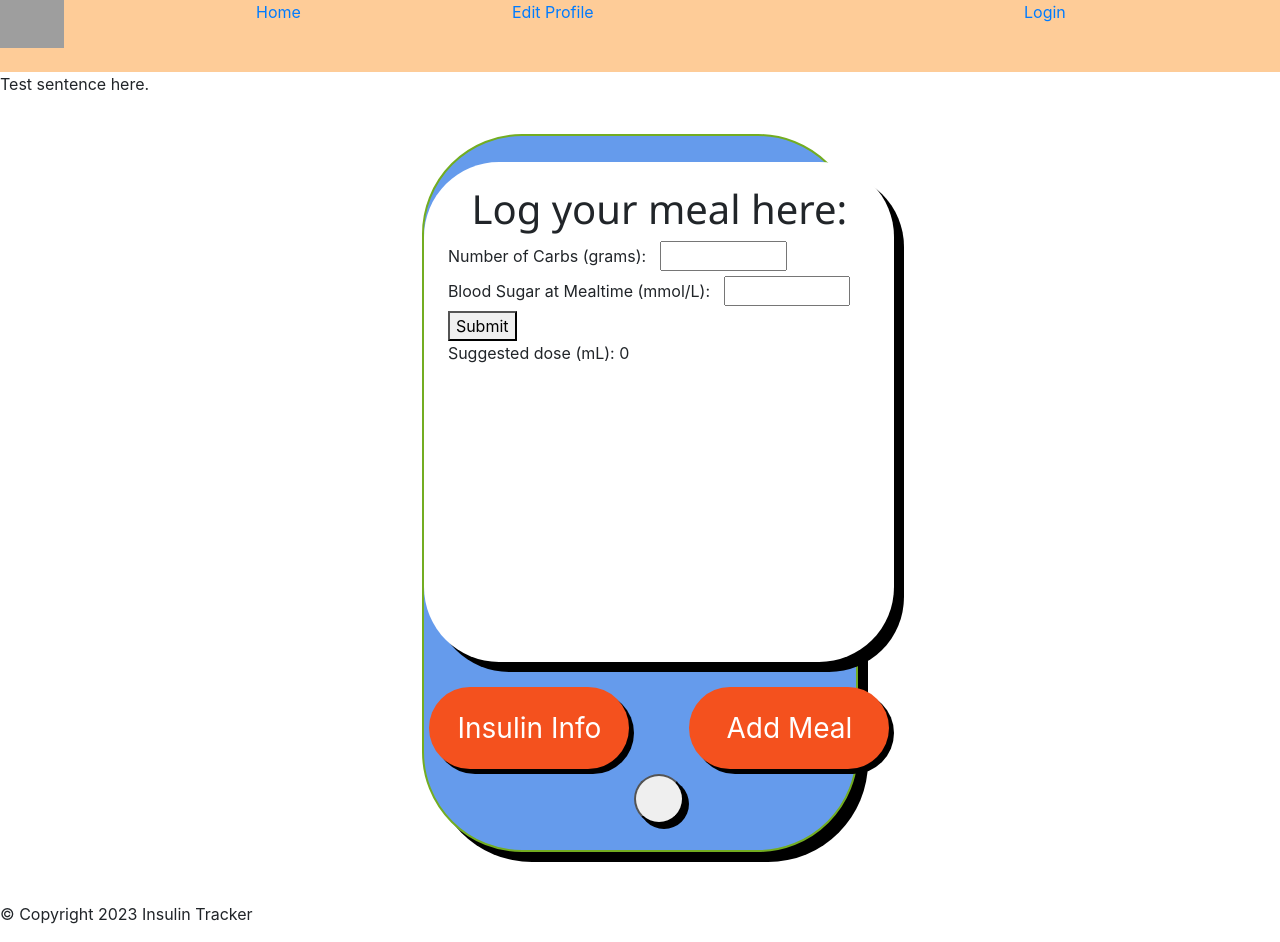
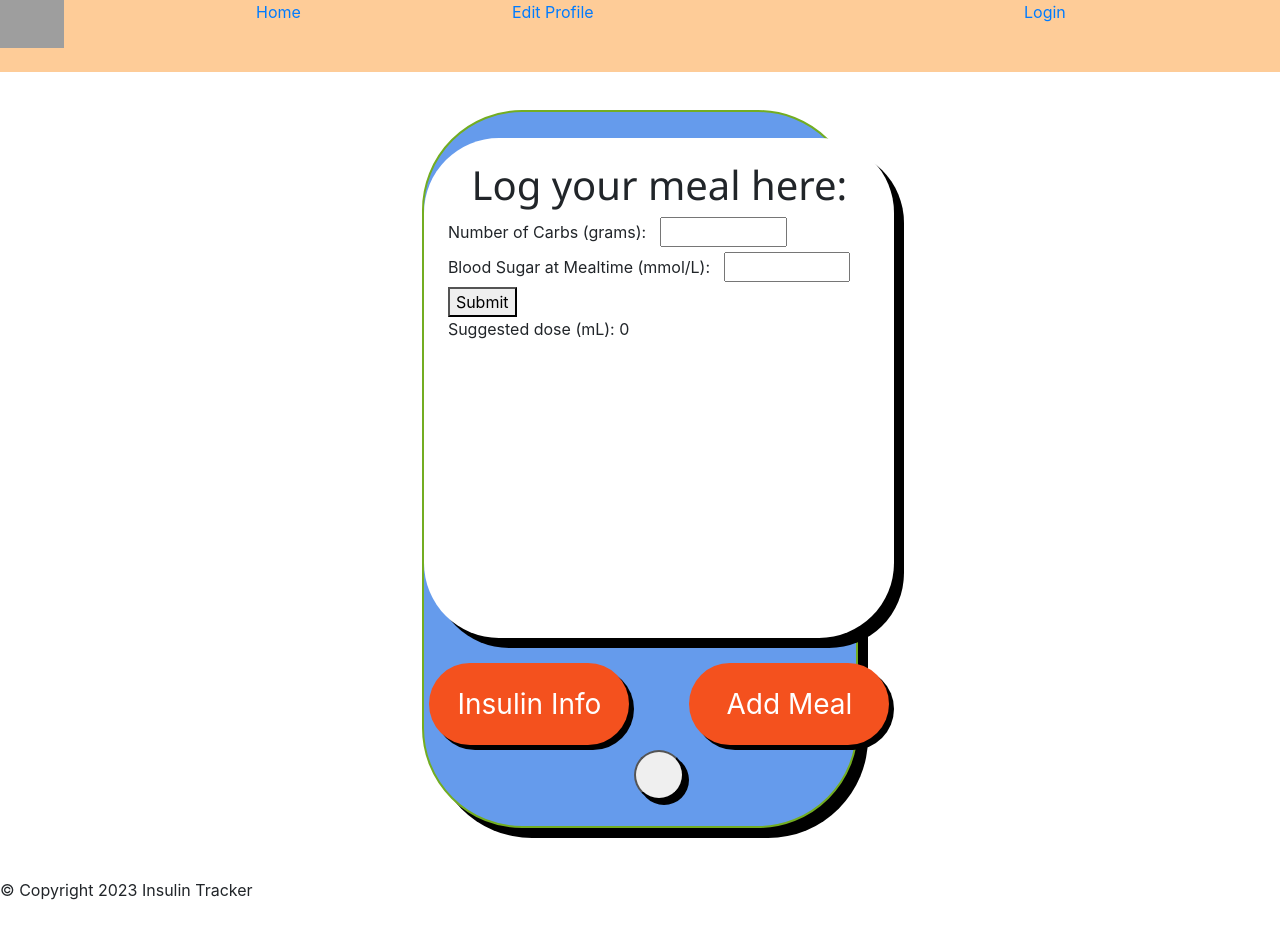
Before and after one commit to samhaile7/SugarSync_Insulin_Tracker_Application, a Vue app in the folder vue/: page /insulinmealdevice in a window 1280 px wide. After the commit the page ends 918 px from the top, so only its background shows below. Built offline with nearby package versions, Linux system fonts and the light colour scheme; grey boxes are pictures that could not be loaded.

Commit message:
Bubble working Driver change

```diff
--- a/vue/src/components/TheDeviceMeal.vue
+++ b/vue/src/components/TheDeviceMeal.vue
@@ -3,13 +3,12 @@
 
   <div>
 
-       <div>
+       <div id= "alert">
         <p class = "speech-yellow-bubble speech-yellow-bubble:after" v-if="this.$store.state.displayLowWarningMessage">Blood Sugar is Lower than Range</p>
        <p class = "speech-red-bubble speech-red-bubble:after" v-if="this.$store.state.displayLowAlertMessage">Blood Sugar is Critcially Low</p>
        <p class = "speech-yellow-bubble speech-yellow-bubble:after" v-if="this.$store.state.displayHighWarningMessage">Blood Sugar is Higher than Range</p>
        <p class = " speech-red-bubble speech-red-bubble:after" v-if="this.$store.state.displayHighAlertMessage">Blood Sugar is Critically High</p>
 
-<p>Test sentence here. </p>
        </div>
 
 
@@ -142,9 +141,12 @@ export default {
 	position: relative;
 	background: #f20202;
 	border-radius: .4em;
+  display: inline;
 }
 
 .speech-red-bubble:after {
+  margin-top: 50%;
+  display: inline;
 	content: '';
 	position: absolute;
 	right: 0;
@@ -180,6 +182,10 @@ export default {
 	margin-right: -71px;
 }
 
+#alert {
+  display: flex;
+
+}
 
 
 
```
